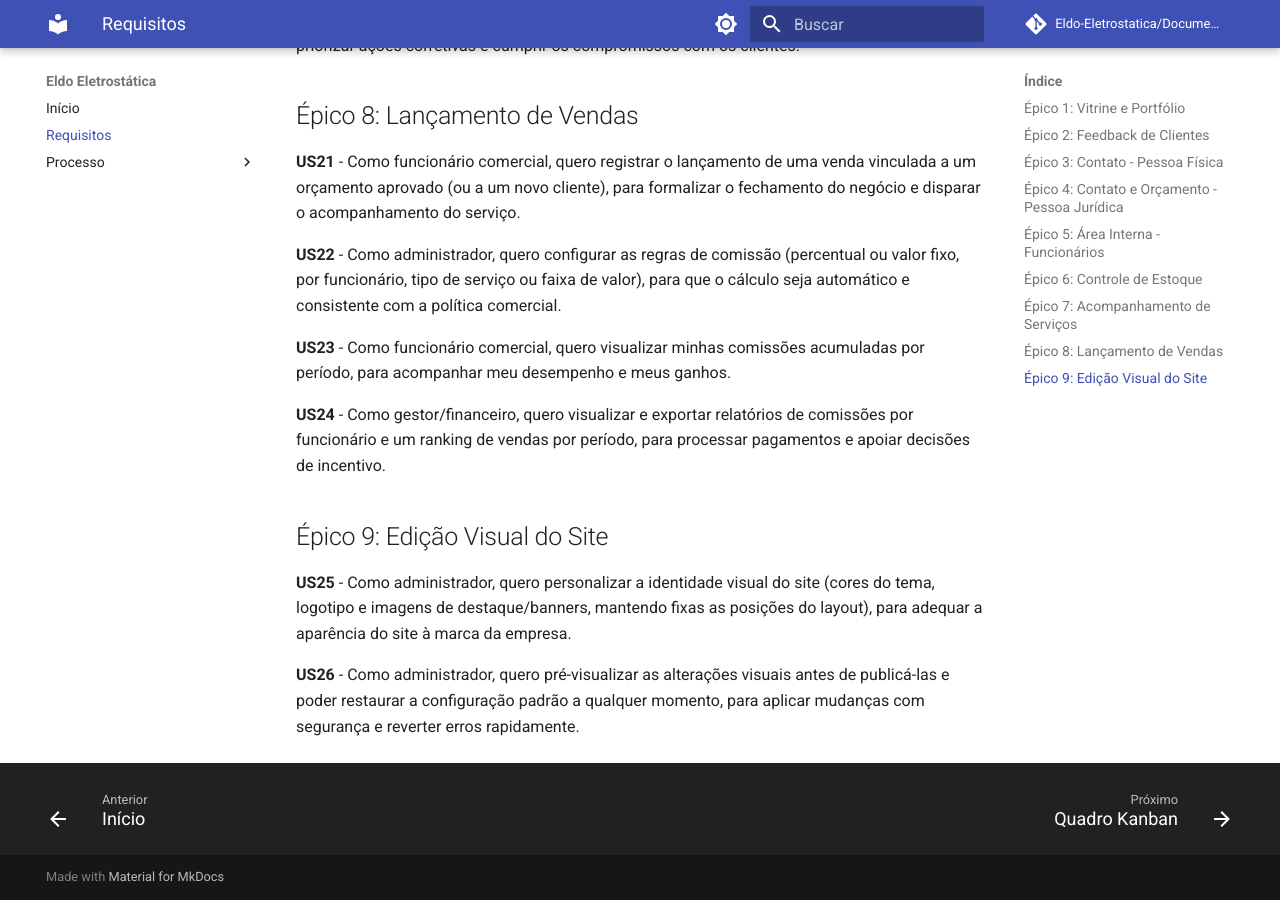
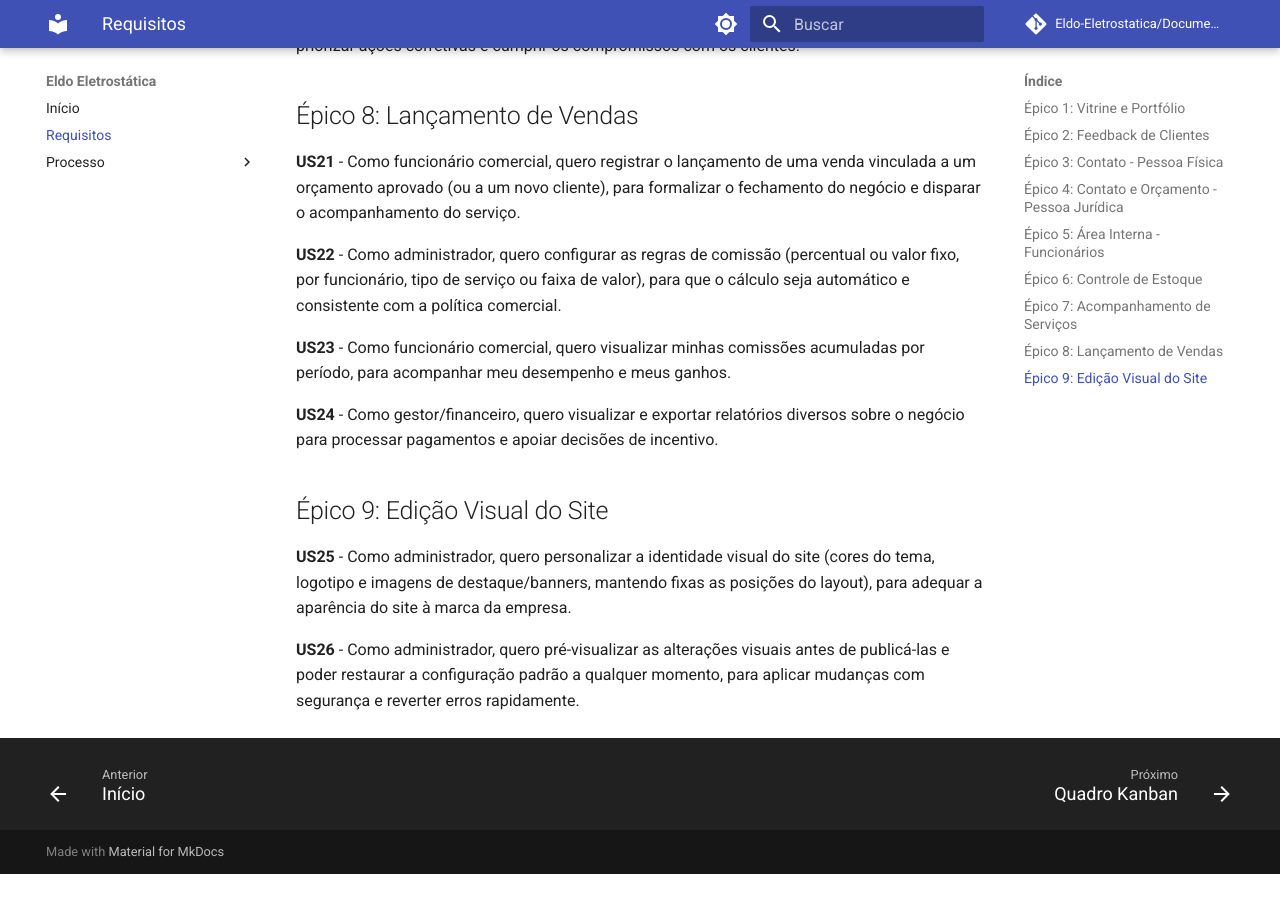
Before and after one commit to Eldo-Eletrostatica/Documentacao, an MkDocs documentation site: the page built from docs/historias_usuários.md, in a window 1280 px wide and 900 px high, scrolled down 2195 px. Built offline with MkDocs 1.6.1 and Material for MkDocs 9.7.7, drawn with Linux system fonts in a browser that asks for light colours; comment, search, counter and statistics services are not loaded; after the commit the page ends 3069 px from its top, so only the background shows below that.

Commit message:
Atualizar escopo da US24 para relatórios diversos
Alterado o escopo da US24 para incluir relatórios diversos sobre o negócio em vez de apenas comissões e ranking de vendas.

```diff
--- a/docs/historias_usuários.md
+++ b/docs/historias_usuários.md
@@ -64,7 +64,7 @@
 
 **US23** - Como funcionário comercial, quero visualizar minhas comissões acumuladas por período, para acompanhar meu desempenho e meus ganhos.
 
-**US24** - Como gestor/financeiro, quero visualizar e exportar relatórios de comissões por funcionário e um ranking de vendas por período, para processar pagamentos e apoiar decisões de incentivo.
+**US24** - Como gestor/financeiro, quero visualizar e exportar relatórios diversos sobre o negócio para processar pagamentos e apoiar decisões de incentivo.
 
 ## Épico 9: Edição Visual do Site
 
```
